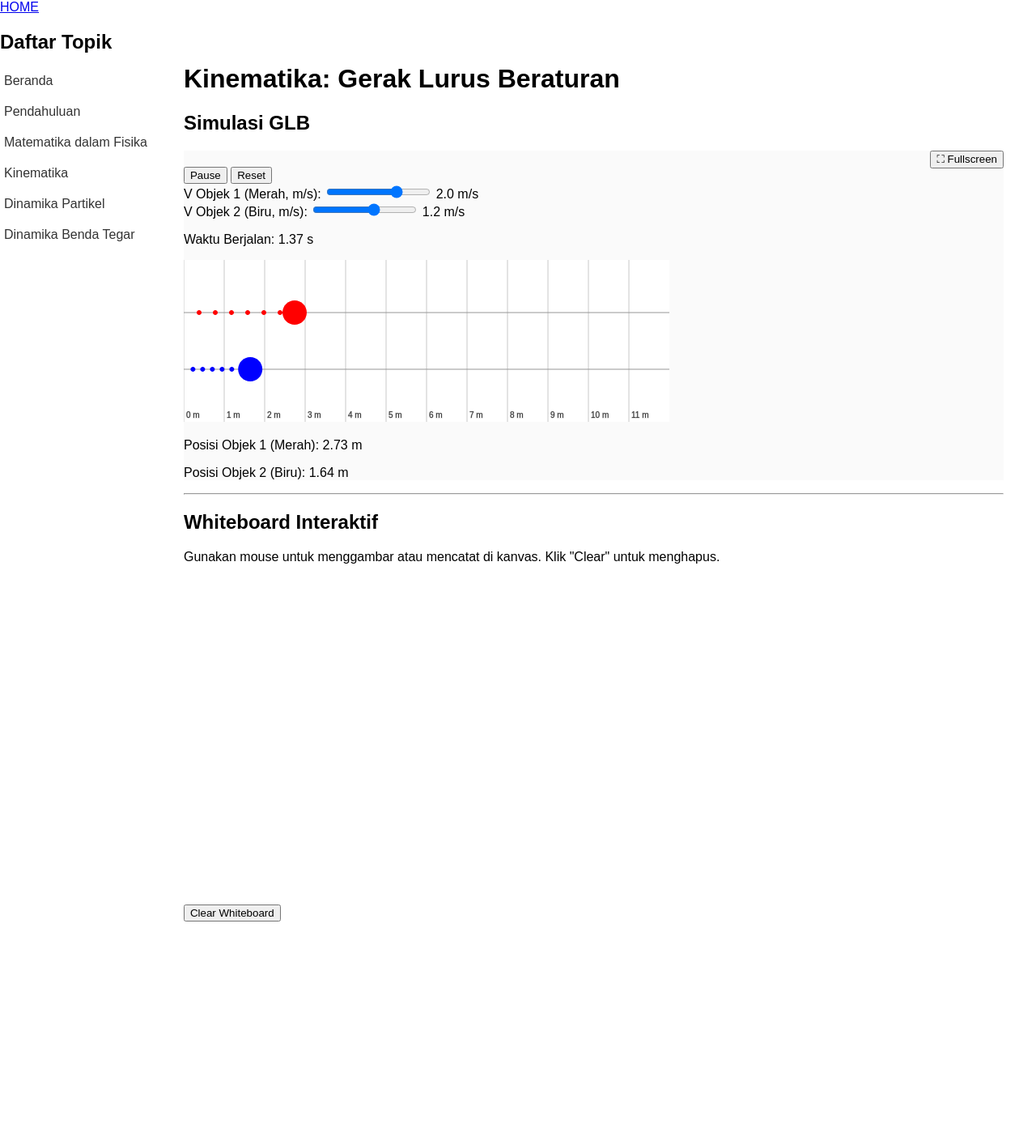
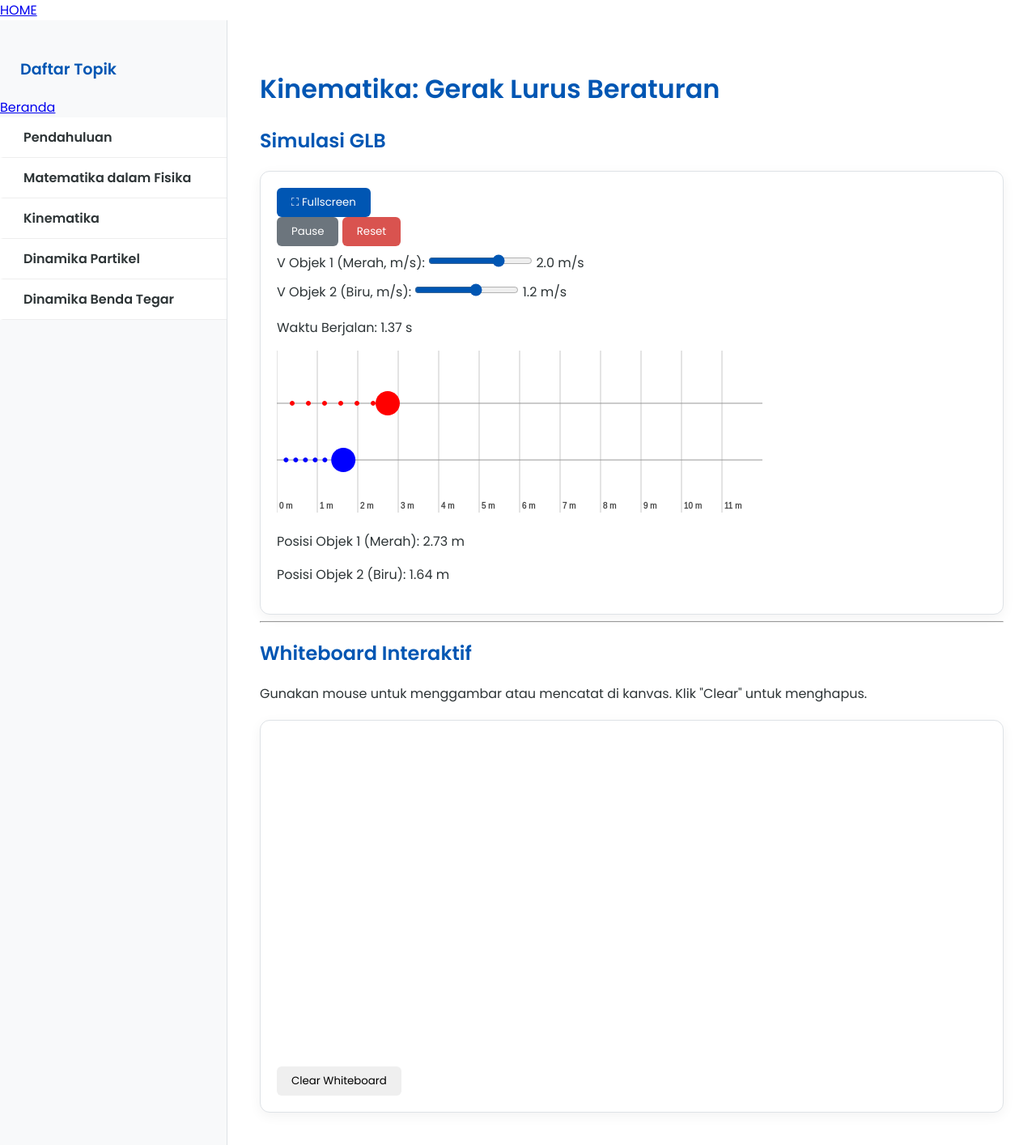
Before and after one commit to alasyariyphysics/physicsdigle, a Jekyll site: the page built from topics/simulasi-glb.html, in a window 1280 px wide. Shown: the whole page at 81% size. Built offline with Jekyll 4.4.1, drawn with Linux system fonts in a browser that asks for light colours; nearby versions of some CDN libraries; before the commit the page ends 1178 px from its top, so only the background shows below that.

Commit message:
Update style.css
Mengganti warna desain dengan putih, merah dan biru

```diff
--- a/assets/css/style.css
+++ b/assets/css/style.css
@@ -1,111 +1,139 @@
-/* Reset sederhana */
-body { margin: 0; font-family: sans-serif; display: flex; flex-direction: column; min-height: 100vh; }
+/* Import Font Poppins jika tidak melalui HTML */
+@import url('https://fonts.googleapis.com/css2?family=Poppins:wght@300;400;600&display=swap');
+
+:root {
+    --primary-blue: #0056b3;
+    --primary-red: #d9534f;
+    --bg-white: #ffffff;
+    --text-dark: #2d3436;
+    --sidebar-bg: #f8f9fa;
+    --border-color: #dee2e6;
+}
+
+/* Reset & Global */
+body {
+    margin: 0;
+    font-family: 'Poppins', sans-serif;
+    display: flex;
+    flex-direction: column;
+    min-height: 100vh;
+    color: var(--text-dark);
+    background-color: var(--bg-white);
+}
+
+h1, h2, h3 { color: var(--primary-blue); font-weight: 600; }
 
 /* Layout Utama */
 #wrapper { display: flex; flex: 1; }
 
-/* Sidebar */
+/* Sidebar Modern */
 #project-sidebar {
-  width: 250px;
-  background: #f4f4f4;
-  padding: 20px;
-  border-right: 1px solid #ddd;
+    width: 280px;
+    background: var(--sidebar-bg);
+    padding: 30px 0;
+    border-right: 1px solid var(--border-color);
 }
-#project-sidebar ul { list-style: none; padding: 0; }
-#project-sidebar li { margin-bottom: 10px; }
-#project-sidebar a { text-decoration: none; color: #333; display: block; padding: 5px; }
-#project-sidebar a:hover { color: #007bff; }
 
-/* Submenu (sembunyi dulu) */
-.sub-menu { display: none; padding-left: 20px; }
+#project-sidebar h2 {
+    padding: 0 25px;
+    font-size: 1.2rem;
+    margin-bottom: 20px;
+}
+
+#project-sidebar ul { list-style: none; padding: 0; margin: 0; }
+
+/* Menu Utama (Parent) */
+#project-sidebar li .collapsible {
+    text-decoration: none;
+    color: var(--text-dark);
+    display: block;
+    padding: 12px 25px;
+    font-weight: 600;
+    border-left: 4px solid transparent;
+    transition: all 0.3s;
+    background: #fff;
+    border-bottom: 1px solid #eee;
+}
+
+#project-sidebar li .collapsible:hover,
+#project-sidebar li .collapsible.active {
+    color: var(--primary-blue);
+    background: #eef2f7;
+    border-left-color: var(--primary-blue);
+}
+
+/* Submenu (Child) */
+.sub-menu {
+    display: none;
+    background: #ffffff;
+    padding: 5px 0;
+}
+
 .sub-menu.open { display: block; }
+
+.sub-menu li a {
+    text-decoration: none;
+    color: #636e72;
+    display: block;
+    padding: 8px 25px 8px 45px; /* Indentasi lebih dalam */
+    font-size: 0.9rem;
+    position: relative;
+    transition: 0.2s;
+}
+
+.sub-menu li a::before {
+    content: "•";
+    position: absolute;
+    left: 30px;
+    color: var(--primary-red);
+}
+
+.sub-menu li a:hover {
+    color: var(--primary-red);
+    background: #fff5f5;
+}
 
 /* Konten Utama */
 #project-content { flex: 1; padding: 40px; }
 
 /* Wadah Simulasi */
 .simulation-container {
-  border: 2px solid #333;
-  padding: 10px;
-  margin-top: 20px;
-  display: inline-block;
-  background: #fafafa;
+    border: 1px solid var(--border-color);
+    border-radius: 12px;
+    padding: 20px;
+    margin-top: 20px;
+    background: #fff;
+    box-shadow: 0 4px 15px rgba(0,0,0,0.05);
 }
 
-
-/* -------------------------------------- */
-/* FULLSCREEN & SIMULATION STYLING (VERSI DIPERKUAT) */
-/* -------------------------------------- */
-
-#simulation-wrapper {
-    position: relative;
-    padding-top: 20px;
-    transition: width 0.3s, height 0.3s;
-    background: #fafafa; /* Warna latar belakang normal */
+/* Tombol & Kontrol */
+button {
+    font-family: 'Poppins', sans-serif;
+    padding: 8px 18px;
+    border-radius: 6px;
+    border: none;
+    cursor: pointer;
+    font-weight: 500;
+    transition: 0.3s;
 }
 
-#fullscreenButton {
-    position: absolute;
-    top: 0;
-    right: 0;
-    z-index: 10;
+#fullscreenButton { background: var(--primary-blue); color: white; }
+#pauseButton { background: #6c757d; color: white; }
+#resetButton { background: var(--primary-red); color: white; }
+
+button:hover { opacity: 0.85; transform: translateY(-1px); }
+
+/* Slider Styling */
+input[type="range"] {
+    accent-color: var(--primary-blue);
+    margin: 10px 0;
 }
 
-/* Gaya saat mode Fullscreen */
-:fullscreen#simulation-wrapper,
-:-webkit-full-screen#simulation-wrapper,
-:-moz-full-screen#simulation-wrapper {
-    /* UBAH KE PUTIH: Agar bagian hitam tadi menghilang */
+/* FULLSCREEN STYLING */
+:fullscreen#simulation-wrapper {
     background: white !important;
-    width: 100vw;
-    height: 100vh;
-    display: flex;
-    flex-direction: column;
-    align-items: center;
-    justify-content: center;
-    padding: 20px;
-    overflow-y: auto; /* Jaga-jaga jika konten melebihi tinggi layar */
+    font-family: 'Poppins', sans-serif;
+    padding: 40px;
 }
 
-/* 🚨 PERBAIKAN TEKS: Paksa semua teks menjadi HITAM karena background sudah putih */
-:fullscreen#simulation-wrapper *,
-:-webkit-full-screen#simulation-wrapper *,
-:-moz-full-screen#simulation-wrapper * {
-    color: #333 !important;
-}
-
-/* Gaya untuk tombol agar tetap terlihat bagus di background putih */
-:fullscreen#simulation-wrapper button,
-:-webkit-full-screen#simulation-wrapper button,
-:-moz-full-screen#simulation-wrapper button {
-    background-color: #f0f0f0;
-    border: 1px solid #ccc;
-    color: black !important;
-    padding: 5px 10px;
-    cursor: pointer;
-}
-
-/* Tata letak kontrol saat Fullscreen */
-:fullscreen #simulation-wrapper .controls,
-:-webkit-full-screen #simulation-wrapper .controls {
-    margin-bottom: 15px;
-    align-self: flex-start;
-    margin-left: 5%;
-}
-
-/* Tata letak teks data saat Fullscreen */
-:fullscreen #simulation-wrapper p,
-:-webkit-full-screen #simulation-wrapper p,
-:fullscreen #simulation-wrapper label,
-:-webkit-full-screen #simulation-wrapper label {
-    font-size: 1.1em;
-    align-self: flex-start;
-    margin-left: 5%;
-    margin-top: 5px;
-    margin-bottom: 5px;
-}
-
-/* Slider (Input Range) agar kontras di background putih */
-:fullscreen #simulation-wrapper input[type="range"] {
-    accent-color: #007bff; /* Warna biru untuk slider */
-}
+:fullscreen#simulation-wrapper * { color: var(--text-dark) !important; }
```
